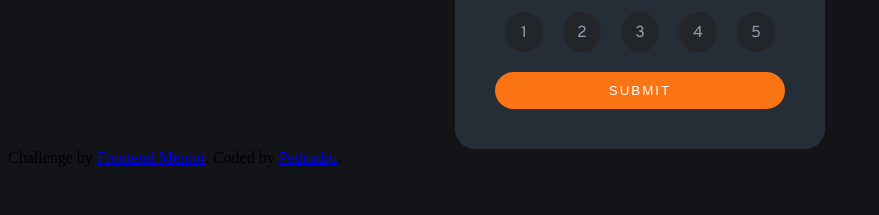
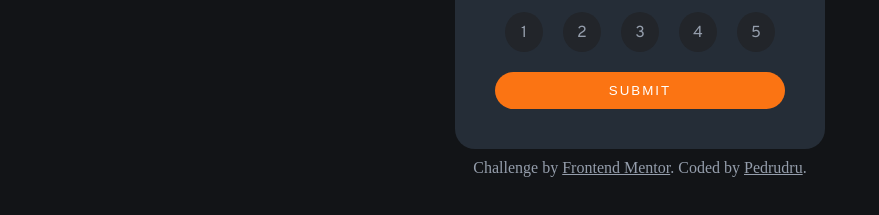
Before and after one commit to pedrudru/interactive-rating-solution, a plain HTML site: page index.html in a window 1280 px wide. Shown: the part 387-602 px from the top of the page, without its empty margins (0-879 px from the left). Drawn offline with Linux system fonts and the light colour scheme.

Commit message:
Update style.css

```diff
--- a/style.css
+++ b/style.css
@@ -120,6 +120,21 @@ button:hover {
     margin-bottom: 0;
 }
 
+.attribution {
+    display: block;
+    color: hsl(217, 12%, 63%);
+    text-align: center;
+    margin-top: 10px;
+}
+
+a {
+    color: hsl(217, 12%, 63%);
+}
+
+a:hover {
+    color: hsl(25, 97%, 53%);
+}
+
 @media (max-width: 700px) {
 
     main {
```
